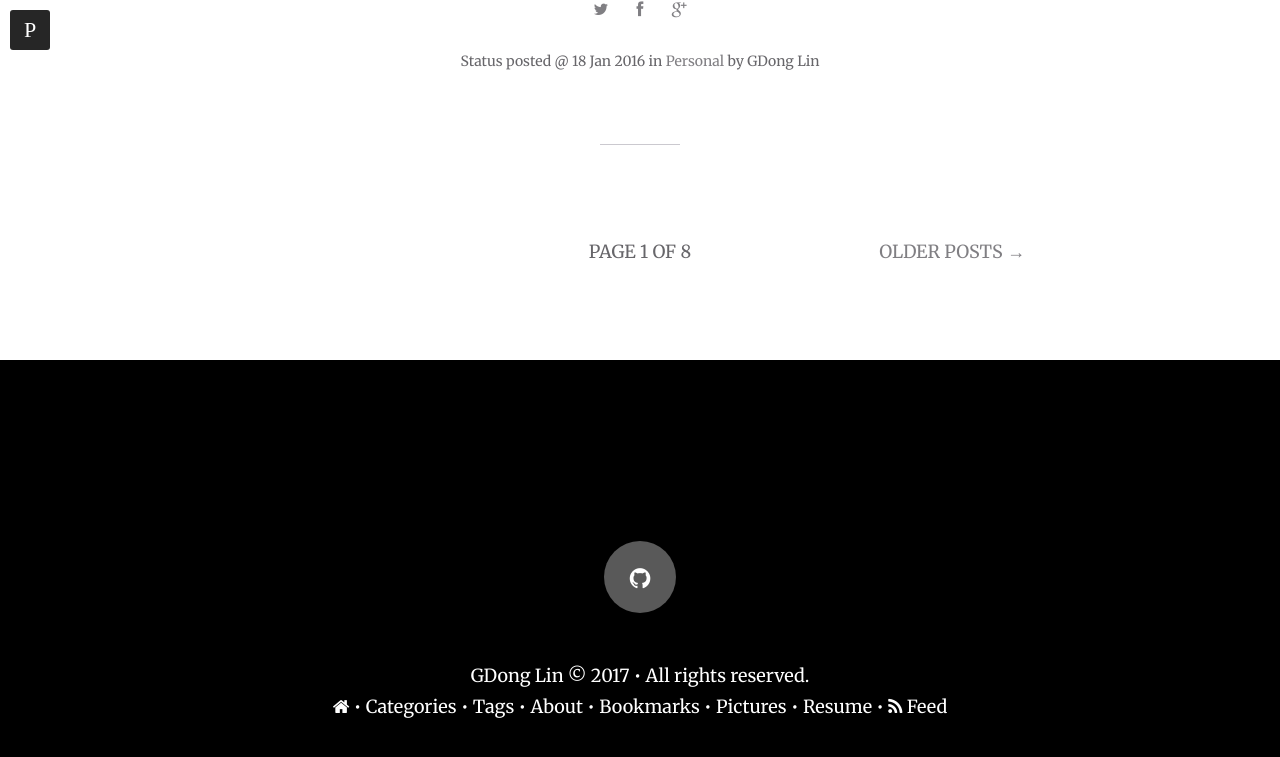
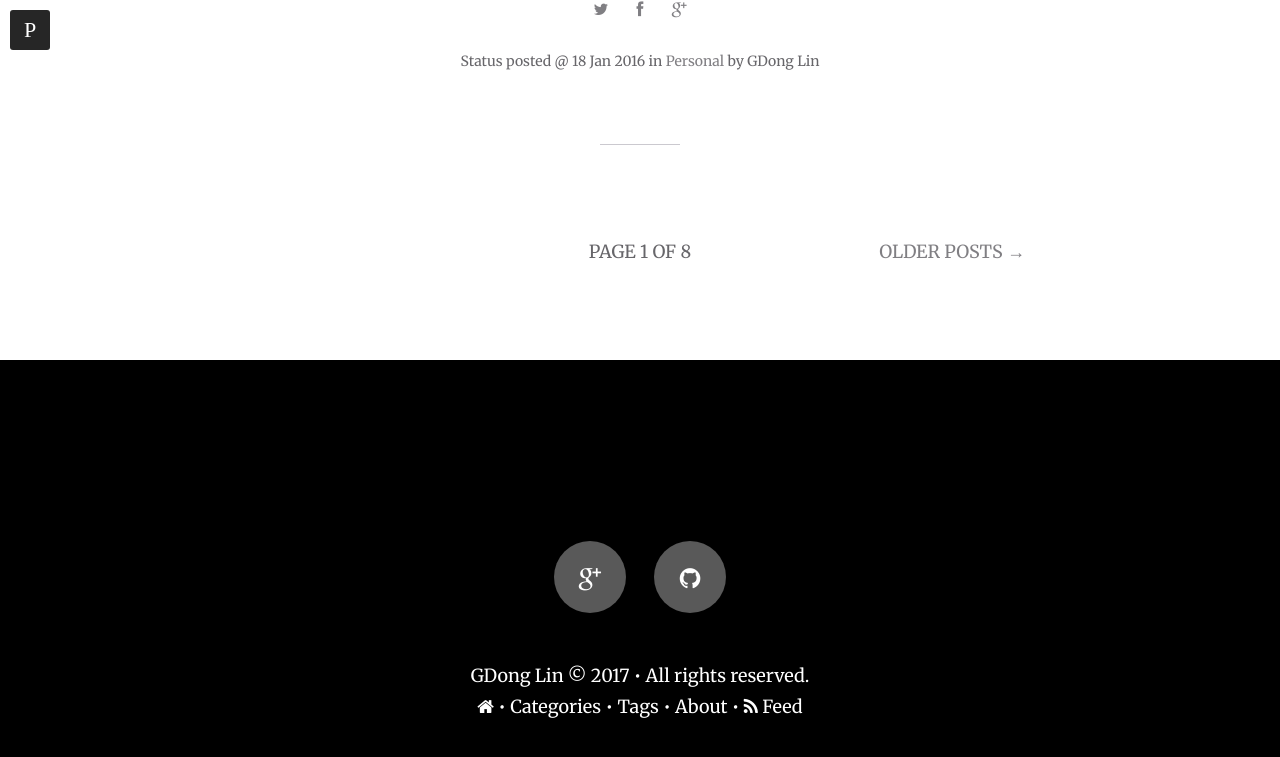
Before and after one commit to GDongLin/gdonglin.github.io, a Jekyll site: the page built from index.html, in a window 1280 px wide and 900 px high, scrolled down 2357 px. Shown: the top 757 px of the window. Built offline with Jekyll 4.4.1, drawn with Linux system fonts in a browser that asks for light colours; nearby versions of some CDN libraries; the list of posts is cut into pages by our own code; some of the changed lines change nothing that is shown.

Commit message:
delete some useless link

```diff
--- a/_config.yml
+++ b/_config.yml
@@ -36,7 +36,7 @@ owner:
   flickr:
   tumblr:
   # For Google Authorship https://plus.google.com/authorship
-  google_plus:
+  google_plus: https://plus.google.com/u/0/110552389456244942742
 
 # Analytics and webmaster tools stuff goes here
 google_analytics:   UA-36868278-1
@@ -57,19 +57,19 @@ links:
     url: /categories
   - title: Tags
     url: /tags
+#  - title: Bookmarks
+#    url: /bookmarks
+#    external: true
+#  - title: Pictures
+#    url: /pictures
   - title: About
     url: /about
-  - title: Bookmarks
-    url: /bookmarks
-    external: true
-  - title: Pictures
-    url: /pictures
 #  - title: Command Line
 #    url: /webcmd
 #    external: true
-  - title: Resume
-    url: /resume
-    external: true
+#  - title: Resume
+#    url: /resume
+#    external: true
 
 # http://en.wikipedia.org/wiki/List_of_tz_database_time_zones
 timezone:    Asia/Shanghai
```
